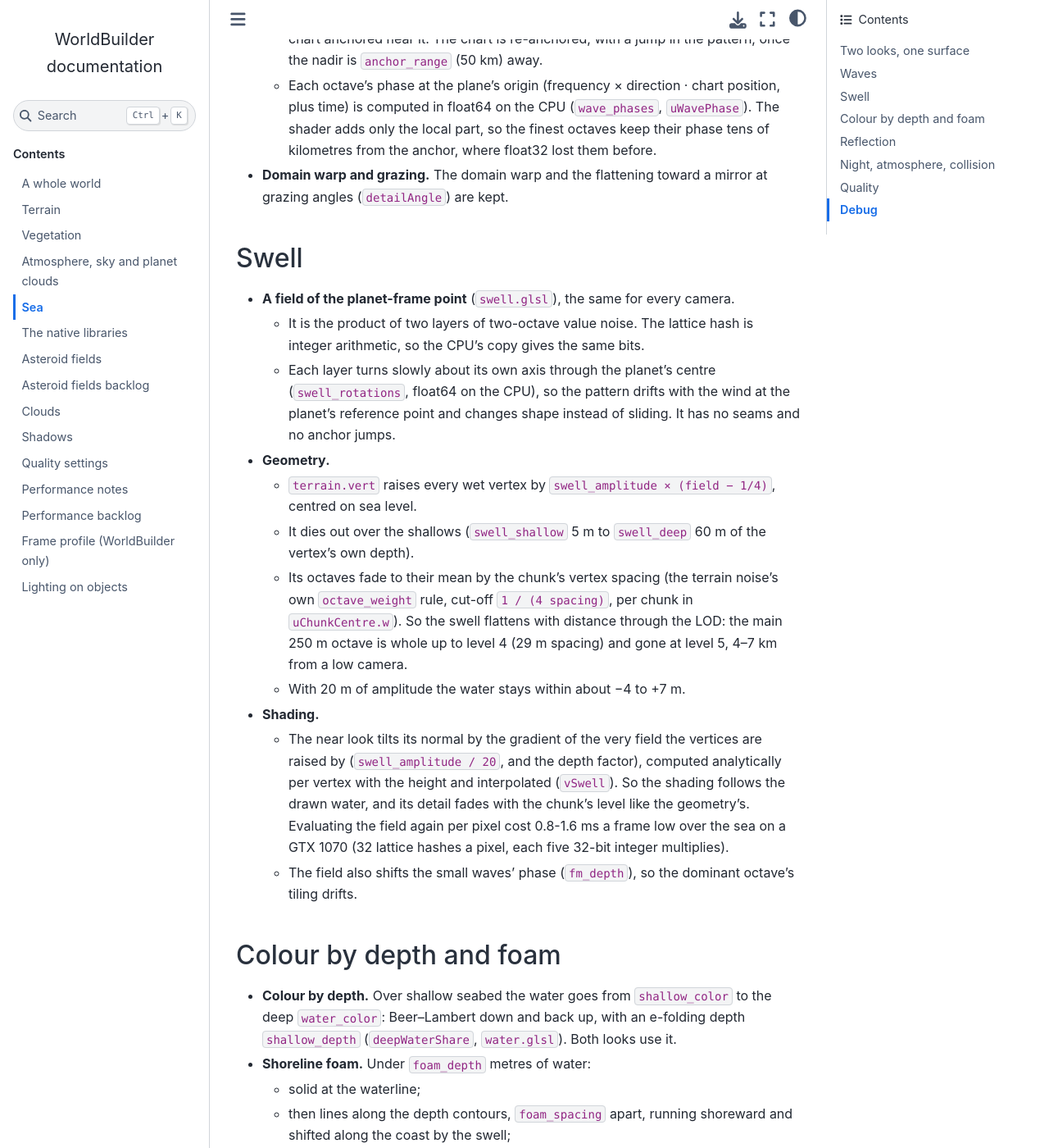
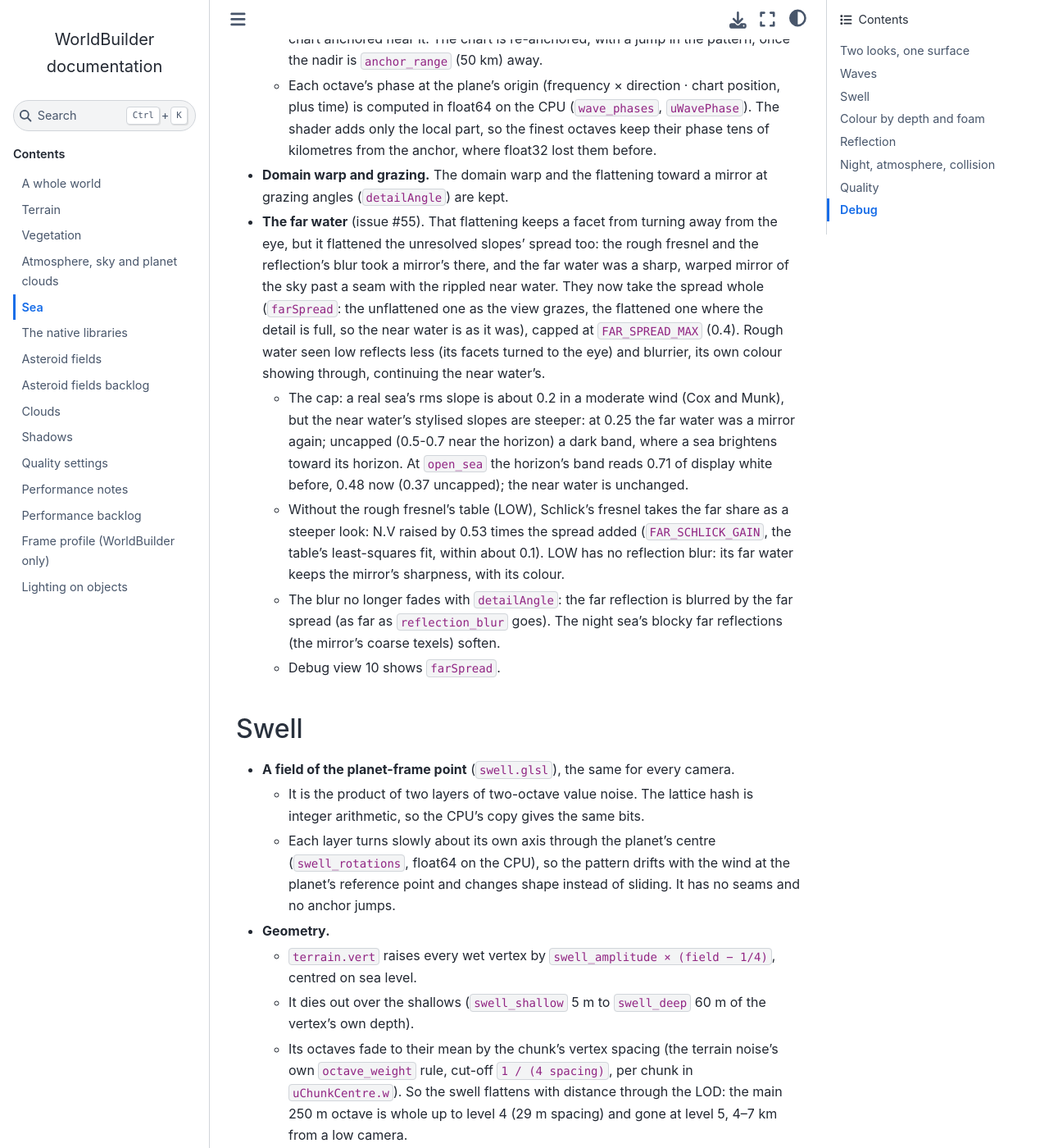
Before and after one commit to JoeDalton/WorldBuilder, a Sphinx documentation site: the page built from docs/source/ocean.md, in a window 1280 px wide and 1400 px high, scrolled down 1817 px. Shown: the whole window at 82% size. Built offline with Sphinx 7.4.7 and the Sphinx Book theme 1.1.4, drawn with Linux system fonts in a browser that asks for light colours; pages that are not in the unit, such as notebooks, are missing from menus.

Commit message:
Better far water

```diff
--- a/docs/source/ocean.md
+++ b/docs/source/ocean.md
@@ -79,6 +79,30 @@ and no look gets the far look only.
     them before.
 - **Domain warp and grazing.** The domain warp and the flattening toward a
   mirror at grazing angles (`detailAngle`) are kept.
+- **The far water** (issue #55). That flattening keeps a facet from turning
+  away from the eye, but it flattened the unresolved slopes' spread too: the
+  rough fresnel and the reflection's blur took a mirror's there, and the
+  far water was a sharp, warped mirror of the sky past a seam with the
+  rippled near water. They now take the spread whole (`farSpread`: the
+  unflattened one as the view grazes, the flattened one where the detail is
+  full, so the near water is as it was), capped at `FAR_SPREAD_MAX` (0.4).
+  Rough water seen low reflects less (its facets turned to the eye) and
+  blurrier, its own colour showing through, continuing the near water's.
+  - The cap: a real sea's rms slope is about 0.2 in a moderate wind (Cox and
+    Munk), but the near water's stylised slopes are steeper: at 0.25 the far
+    water was a mirror again; uncapped (0.5-0.7 near the horizon) a dark
+    band, where a sea brightens toward its horizon. At `open_sea` the
+    horizon's band reads 0.71 of display white before, 0.48 now (0.37
+    uncapped); the near water is unchanged.
+  - Without the rough fresnel's table (LOW), Schlick's fresnel takes the
+    far share as a steeper look: N.V raised by 0.53 times the spread added
+    (`FAR_SCHLICK_GAIN`, the table's least-squares fit, within about 0.1).
+    LOW has no reflection blur: its far water keeps the mirror's sharpness,
+    with its colour.
+  - The blur no longer fades with `detailAngle`: the far reflection is
+    blurred by the far spread (as far as `reflection_blur` goes). The night
+    sea's blocky far reflections (the mirror's coarse texels) soften.
+  - Debug view 10 shows `farSpread`.
 
 ## Swell
 
```
Also changed, not shown: CHANGELOG.md (+12 -2 lines), 1 other file.
